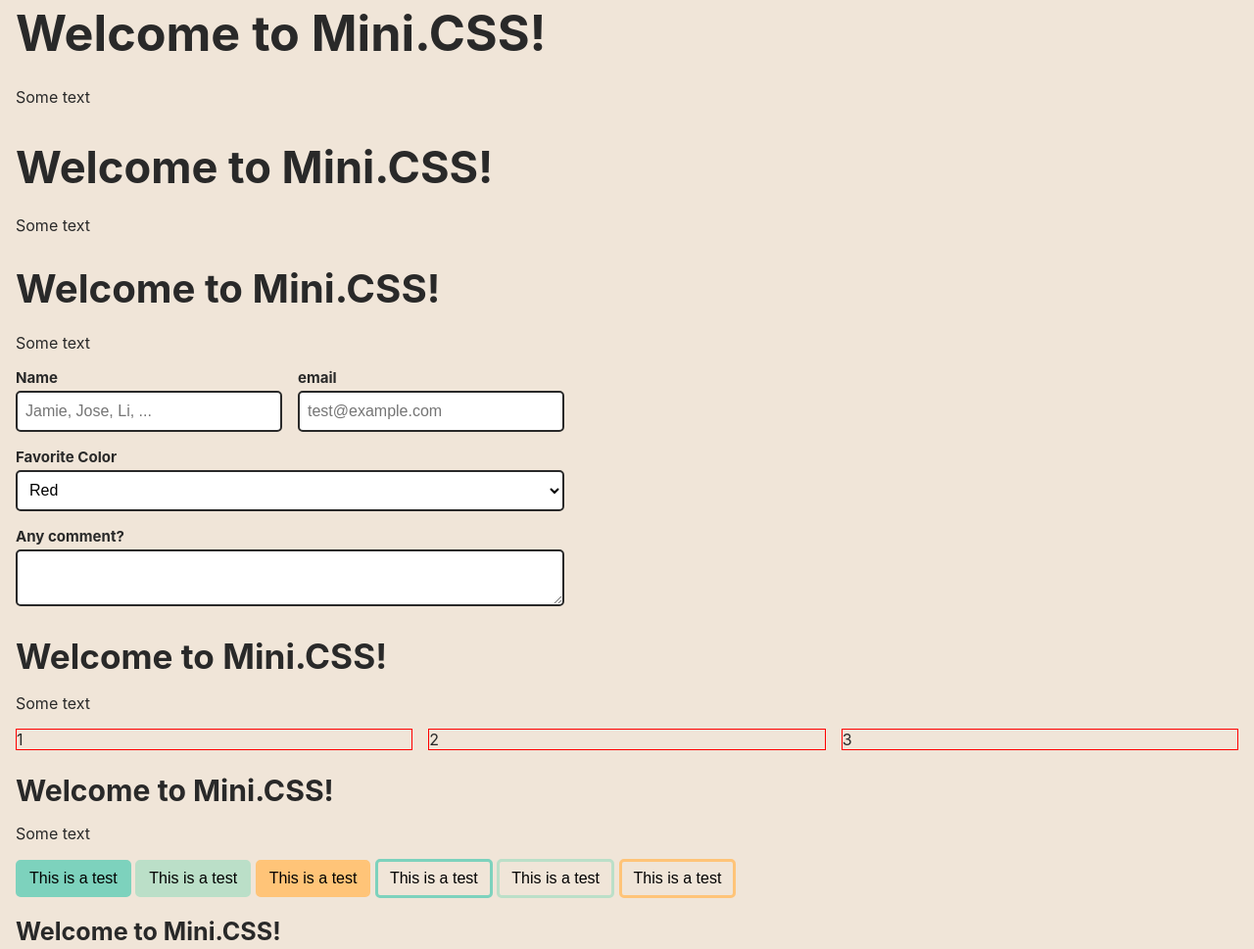
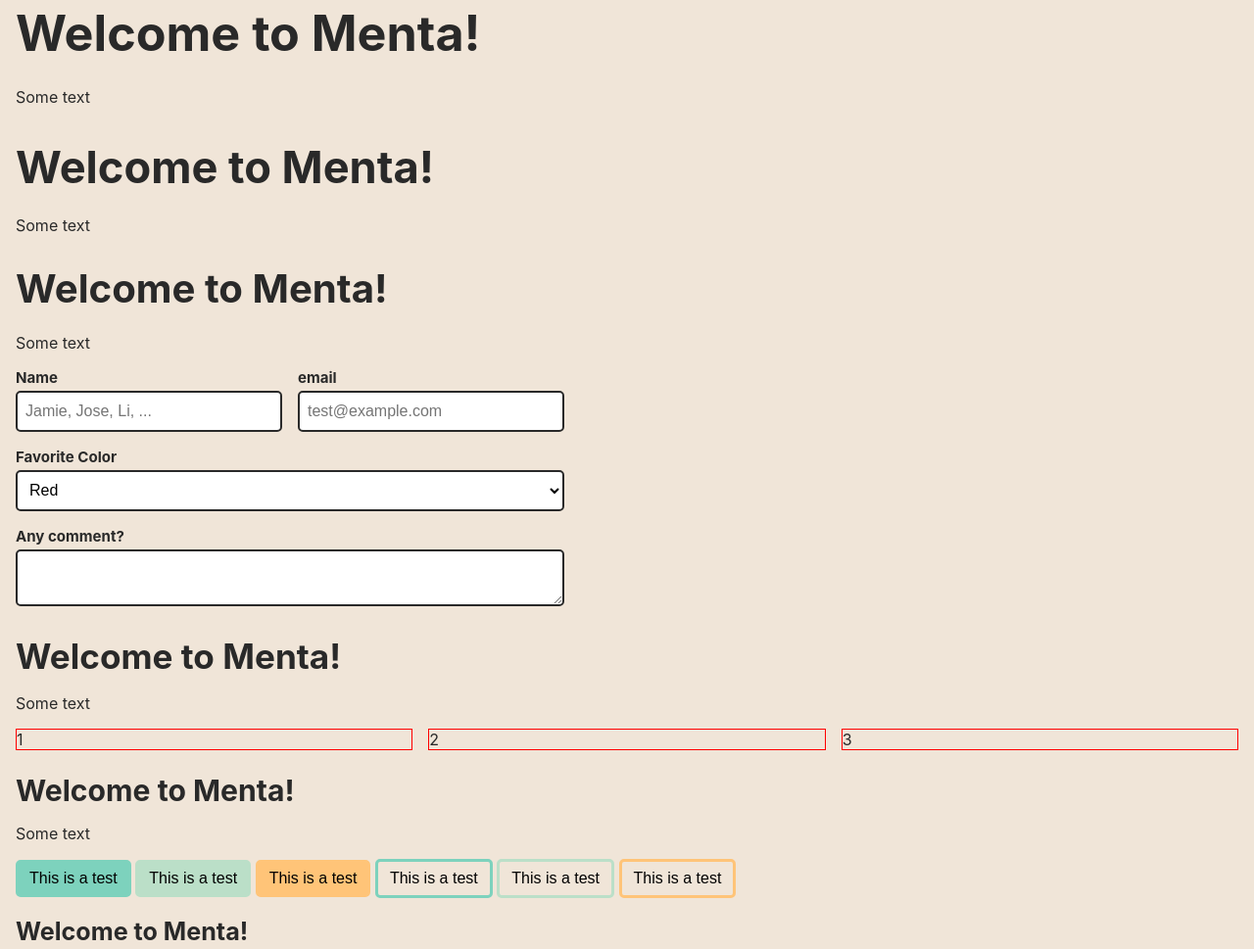
Before and after one commit to Angelmmiguel/menta.css, a plain HTML site: page index.html in a window 1280 px wide. Shown: the part 35-1004 px from the top of the page at 98% size. Drawn offline with Linux system fonts and the light colour scheme.

Commit message:
Rename project to menta

```diff
--- a/index.html
+++ b/index.html
@@ -1,15 +1,15 @@
 <!DOCTYPE html>
 <head>
-  <title>Mini.CSS Test Site</title>
-  <link href="./mini.css" rel="stylesheet" />
+  <title>Menta Test Site</title>
+  <link href="./menta.css" rel="stylesheet" />
 </head>
 <body>
   <div class="content">
-    <h1>Welcome to Mini.CSS!</h1>
+    <h1>Welcome to Menta!</h1>
     <p>Some text</p>
-    <h2>Welcome to Mini.CSS!</h2>
+    <h2>Welcome to Menta!</h2>
     <p>Some text</p>
-    <h3>Welcome to Mini.CSS!</h3>
+    <h3>Welcome to Menta!</h3>
     <p>Some text</p>
     <form class="compact">
       <div class="row">
@@ -40,14 +40,14 @@
         </div>
       </div>
     </form>
-    <h4>Welcome to Mini.CSS!</h4>
+    <h4>Welcome to Menta!</h4>
     <p>Some text</p>
     <div class="row">
       <div class="col-md-12 col-4" style="border: 1px solid red">1</div>
       <div class="col-md-6 col-4" style="border: 1px solid red">2</div>
       <div class="col-md-6 col-4" style="border: 1px solid red">3</div>
     </div>
-    <h5>Welcome to Mini.CSS!</h5>
+    <h5>Welcome to Menta!</h5>
     <p>Some text</p>
     <button>This is a test</button>
     <button class="secondary">This is a test</button>
@@ -55,7 +55,7 @@
     <button class="outline">This is a test</button>
     <button class="secondary outline">This is a test</button>
     <button class="accent outline">This is a test</button>
-    <h6>Welcome to Mini.CSS!</h6>
+    <h6>Welcome to Menta!</h6>
     <table>
       <thead>
         <tr>
```
Also changed, not shown: README.md, menta.css (renamed from mini.css).
